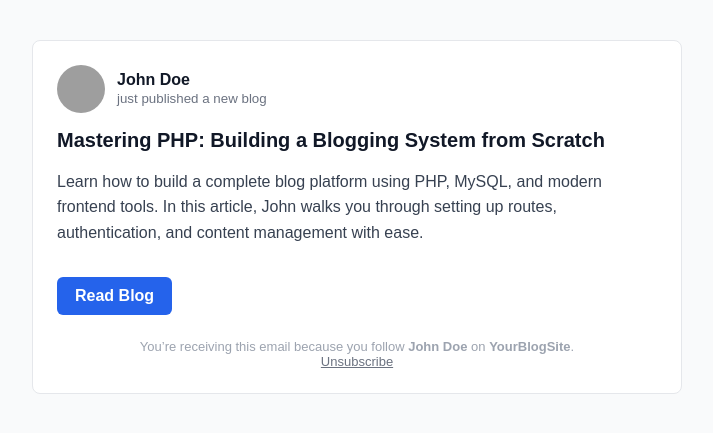
After one commit to WindWalker01/BPSU-Bulletin, a PHP site: page /react/email.html in a window 1280 px wide. The commit adds this page. Shown: the top 433 px of the page, without its empty margins (283-996 px from the left). Run offline with PHP 8.4, Linux system fonts and the light colour scheme; grey boxes are pictures that could not be loaded.

Commit message:
working email notification with html template
when creating/publishing blogs

```diff
--- a/composer.json
+++ b/composer.json
@@ -4,7 +4,8 @@
     "google/apiclient": "^2.18",
     "ueberdosis/tiptap-php": "^2.0",
     "cloudinary/cloudinary_php": "^3.1",
-    "firebase/php-jwt": "^6.11"
+    "firebase/php-jwt": "^6.11",
+    "phpmailer/phpmailer": "^7.0"
   },
   "scripts": {
      "dev": [
--- a/config/config.template.php
+++ b/config/config.template.php
@@ -30,4 +30,6 @@ return [
     ],
     "jwt-secret-key" => "secret-key",
     "domain" => "localhost",
+    "email_app_password" => "",
+    "website_url" => "http://localhost:8069",
 ];
--- /dev/null
+++ b/public/email.html
@@ -0,0 +1,100 @@
+<!doctype html>
+<html lang="en">
+  <head>
+    <meta charset="UTF-8" />
+    <meta name="viewport" content="width=device-width, initial-scale=1.0" />
+    <title>John Doe published a new blog</title>
+    <style>
+      body {
+        background: #f9fafb;
+        font-family: Arial, sans-serif;
+        margin: 0;
+        padding: 0;
+        color: #111827;
+      }
+      .container {
+        max-width: 600px;
+        margin: 40px auto;
+        background: #ffffff;
+        border-radius: 8px;
+        padding: 24px;
+        border: 1px solid #e5e7eb;
+      }
+      h2 {
+        margin-top: 0;
+        font-size: 20px;
+        color: #111827;
+      }
+      p {
+        line-height: 1.6;
+        color: #374151;
+      }
+      .button {
+        display: inline-block;
+        margin-top: 16px;
+        padding: 10px 18px;
+        background: #2563eb;
+        color: white;
+        border-radius: 6px;
+        text-decoration: none;
+        font-weight: 600;
+      }
+      .footer {
+        text-align: center;
+        font-size: 13px;
+        color: #9ca3af;
+        margin-top: 24px;
+      }
+      img {
+        border-radius: 50%;
+        width: 48px;
+        height: 48px;
+        object-fit: cover;
+      }
+      .author {
+        display: flex;
+        align-items: center;
+        gap: 12px;
+        margin-bottom: 16px;
+      }
+    </style>
+  </head>
+  <body>
+    <div class="container">
+      <div class="author">
+        <img
+          src="https://example.com/uploads/profile/john-avatar.jpg"
+          alt="John Doe"
+        />
+        <div>
+          <strong>John Doe</strong><br />
+          <small style="color: #6b7280">just published a new blog</small>
+        </div>
+      </div>
+
+      <h2>Mastering PHP: Building a Blogging System from Scratch</h2>
+
+      <p>
+        Learn how to build a complete blog platform using PHP, MySQL, and modern
+        frontend tools. In this article, John walks you through setting up
+        routes, authentication, and content management with ease.
+      </p>
+
+      <a
+        href="https://yourblogsite.com/blog/mastering-php-blogging-system"
+        class="button"
+        >Read Blog</a
+      >
+
+      <div class="footer">
+        You’re receiving this email because you follow
+        <strong>John Doe</strong> on <strong>YourBlogSite</strong>.<br />
+        <a
+          href="https://yourblogsite.com/unsubscribe?user_id=123"
+          style="color: #6b7280"
+          >Unsubscribe</a
+        >
+      </div>
+    </div>
+  </body>
+</html>
```
Also changed, not shown: Core/Notification.php (+220 -2 lines), Core/utils.php (+23 -0 lines), controllers/blog/schedule.php (+19 -4 lines), public/jobs.php (+19 -4 lines), 1 other file.
